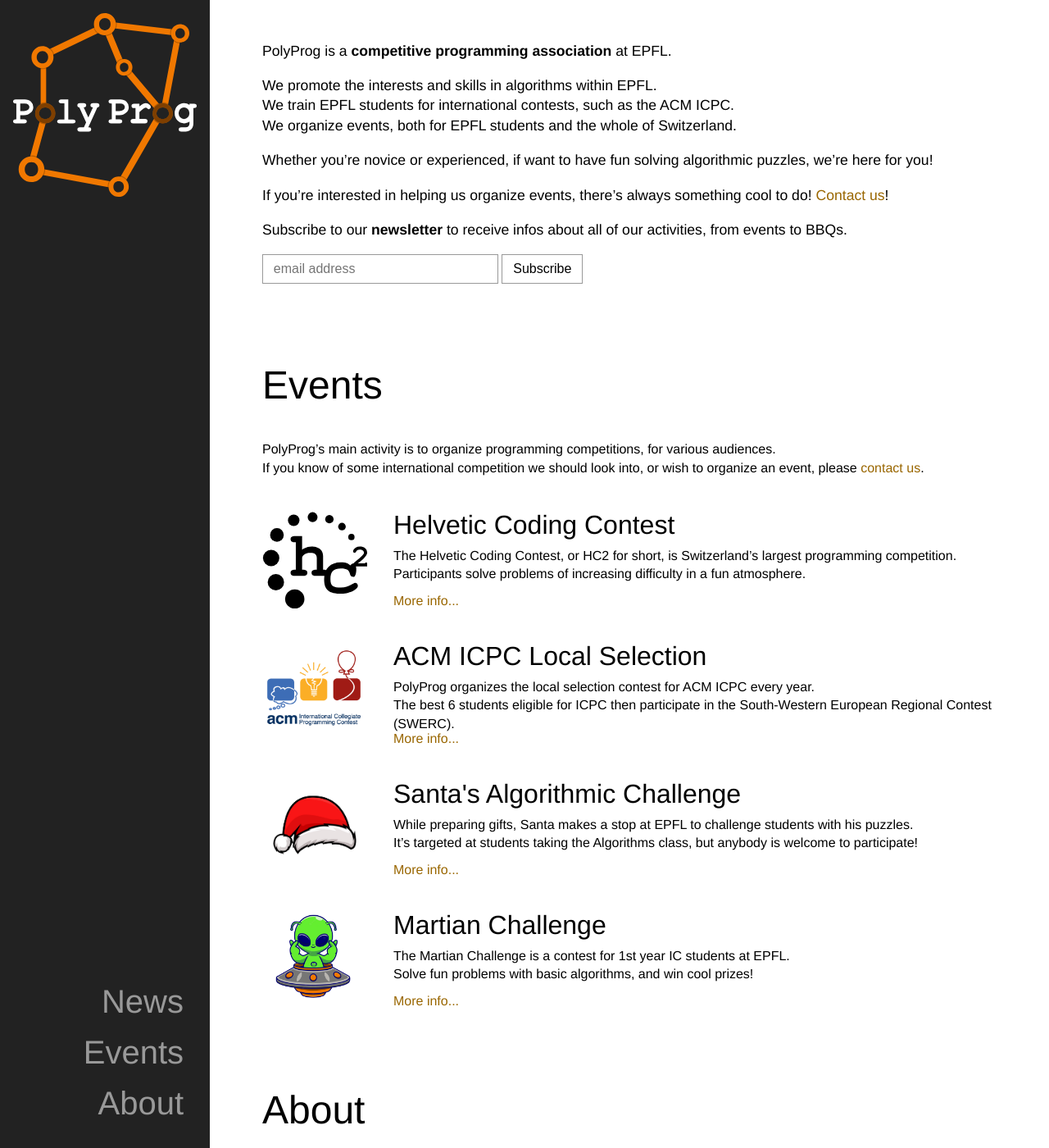
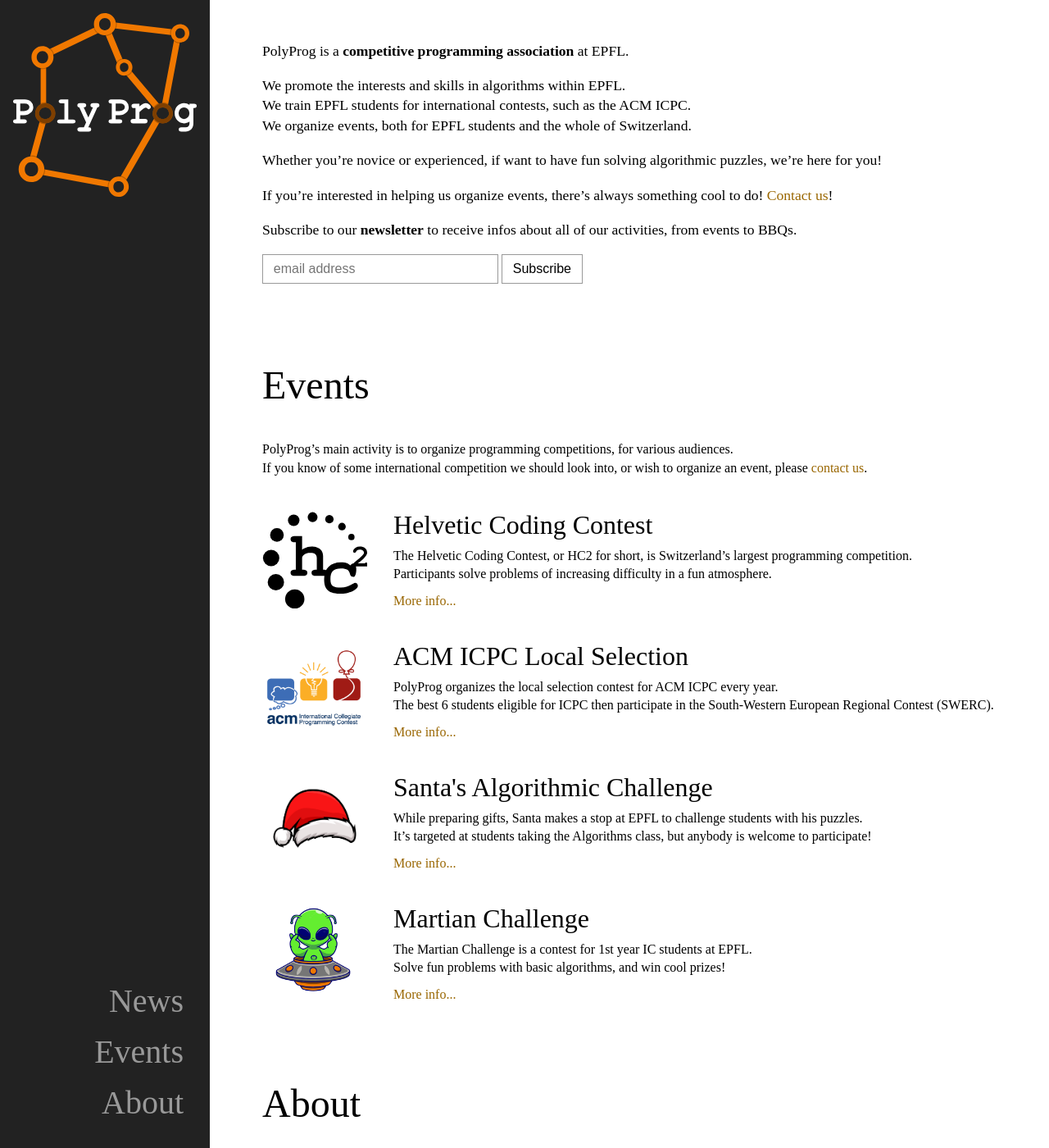
Before and after one commit to PolyProg/PolyProg.github.io, a Jekyll site: the page built from index.html, in a window 1280 px wide and 1400 px high. Shown: the whole window at 82% size. Built offline with Jekyll 4.4.1, drawn with Linux system fonts in a browser that asks for light colours; some web fonts are replaced.

Commit message:
Update style.css

```diff
--- a/css/style.css
+++ b/css/style.css
@@ -1,6 +1,10 @@
 /* Proper font */
+@font-face {
+    font-family: Inconsolata;
+    src: url(Inconsolata-Regular.ttf);
+}
 * {
-  font-family: "Helvetica";
+  font-family: Inconsolata;
 }
 
 
```
